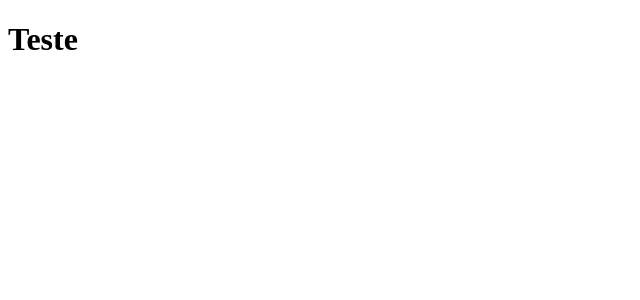
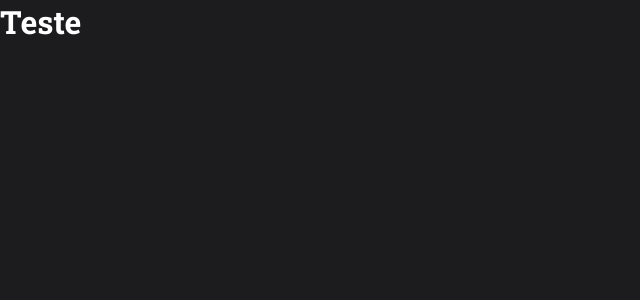
Before and after one commit to Clara-Pacheco/rocketMovies, a React (Vite) app: page / in a window 1280 px wide. Shown: the top 300 px of the page, without its empty margins (0-640 px from the left). Built offline with nearby package versions, Linux system fonts and the light colour scheme.

Commit message:
Import ThemeProvider, GlobalStyles and theme and use it to buid the structure rendered in the screen

```diff
--- a/src/main.jsx
+++ b/src/main.jsx
@@ -1,9 +1,17 @@
 import React from 'react'
 import ReactDOM from 'react-dom/client'
+import { ThemeProvider } from 'styled-components'
+import GlobalStyles from './styles/global.js'
+import theme from './styles/theme.js'
+
+
 import { MovieInfo } from './Pages/MovieInfo/MovieInfo.jsx'
 
 ReactDOM.createRoot(document.getElementById('root')).render(
   <React.StrictMode>
-    <MovieInfo />
+    <ThemeProvider theme={theme}>
+      <GlobalStyles />
+        <MovieInfo />
+    </ThemeProvider>
   </React.StrictMode>,
 )
```
